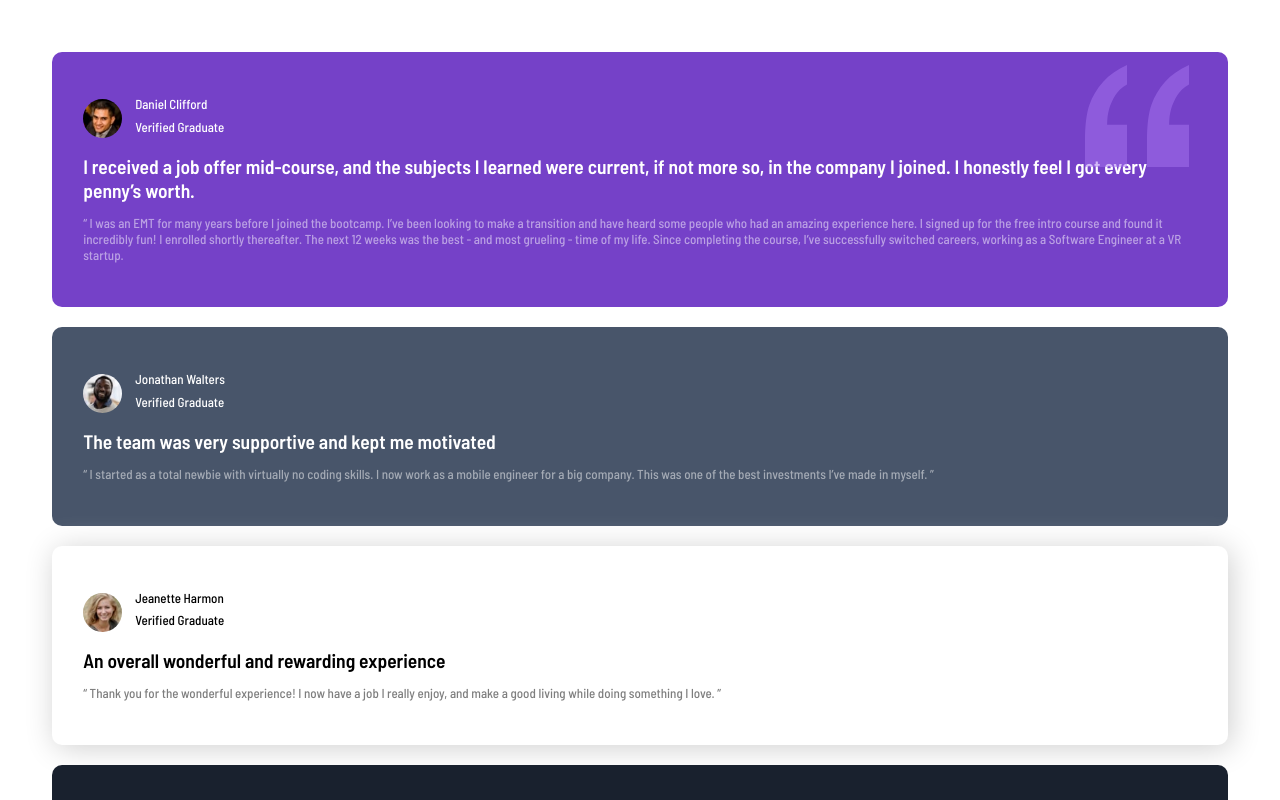
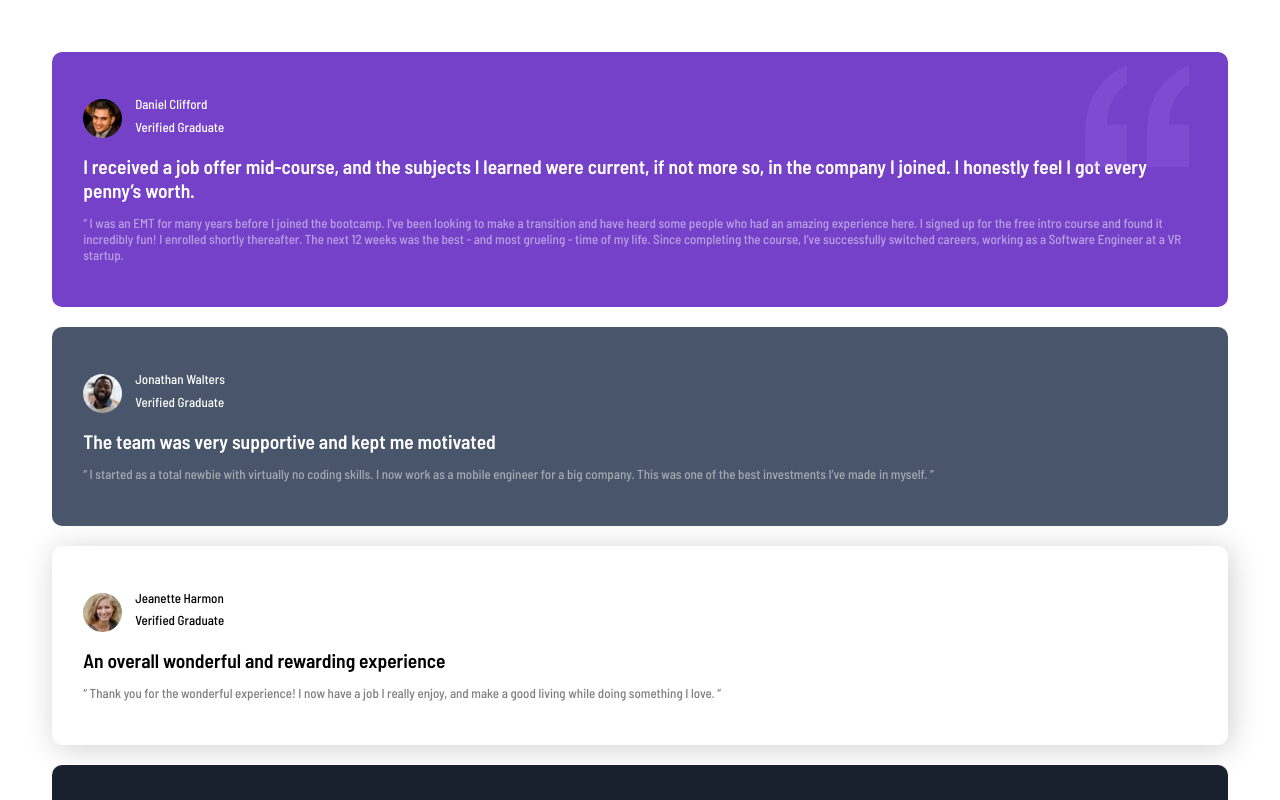
Before and after one commit to UdayPahan/Testimonial-grid-section-, a plain HTML site: page index.html in a window 1280 px wide. Shown: the top 800 px of the page. Drawn offline with Linux system fonts and the light colour scheme.

Commit message:
problem with svg

```diff
--- a/index.html
+++ b/index.html
@@ -35,9 +35,9 @@
 
 <body>
    <section class="main-container">
+       <svg width="104" height="102" xmlns="http://www.w3.org/2000/svg"><path d="M104 102V59.727H84.114c0-5.871.689-11.182 2.068-15.933 1.379-4.75 3.42-9.287 6.125-13.61C95.01 25.86 98.909 22.257 104 19.375V0c-9.758 4.27-17.712 9.874-23.864 16.813-6.151 6.939-10.712 14.545-13.681 22.818C63.485 47.904 62 59.941 62 75.74V102h42zm-62 0V59.727H22.114c0-5.871.689-11.182 2.068-15.933 1.379-4.75 3.42-9.287 6.125-13.61C33.01 25.86 36.909 22.257 42 19.375V0c-9.652 4.27-17.58 9.874-23.784 16.813C12.01 23.752 7.424 31.358 4.455 39.631 1.485 47.904 0 59.941 0 75.74V102h42z" fill="#A775F1" fill-rule="nonzero"/></svg>
 
       <div class="testimonial">
-         <svg width="104" height="102" xmlns="http://www.w3.org/2000/svg"><path d="M104 102V59.727H84.114c0-5.871.689-11.182 2.068-15.933 1.379-4.75 3.42-9.287 6.125-13.61C95.01 25.86 98.909 22.257 104 19.375V0c-9.758 4.27-17.712 9.874-23.864 16.813-6.151 6.939-10.712 14.545-13.681 22.818C63.485 47.904 62 59.941 62 75.74V102h42zm-62 0V59.727H22.114c0-5.871.689-11.182 2.068-15.933 1.379-4.75 3.42-9.287 6.125-13.61C33.01 25.86 36.909 22.257 42 19.375V0c-9.652 4.27-17.58 9.874-23.784 16.813C12.01 23.752 7.424 31.358 4.455 39.631 1.485 47.904 0 59.941 0 75.74V102h42z" fill="#A775F1" fill-rule="nonzero"/></svg>
          <div class="student">
             <img src="image-daniel.jpg" alt="">
             <div class="name">
--- a/main-container.css
+++ b/main-container.css
@@ -3,10 +3,10 @@
    position: relative ;
 }
 
-.main-container :first-child svg{
+.main-container svg{
    position:absolute;
-   opacity:0.5;
+   opacity:0.2;
    right:3rem;
-   top:0;
-   z-index:1;
+   top:1rem;
+   z-index:0;
 }
--- a/testimonial.css
+++ b/testimonial.css
@@ -2,15 +2,17 @@
    padding:2.4rem;
    margin:1.5rem 0;
    border-radius: 10px;
-   z-index: 1;
+   z-index:-1;
 }
+
 
 .testimonial > *{
    margin:1rem 0;
-   z-index:9999;
 }
 
-
+.testimonial  h2{
+ z-index:999;
+}
 .testimonial:nth-of-type(1) {
    background-color: var(--primary-moderate-violet);
 
```
